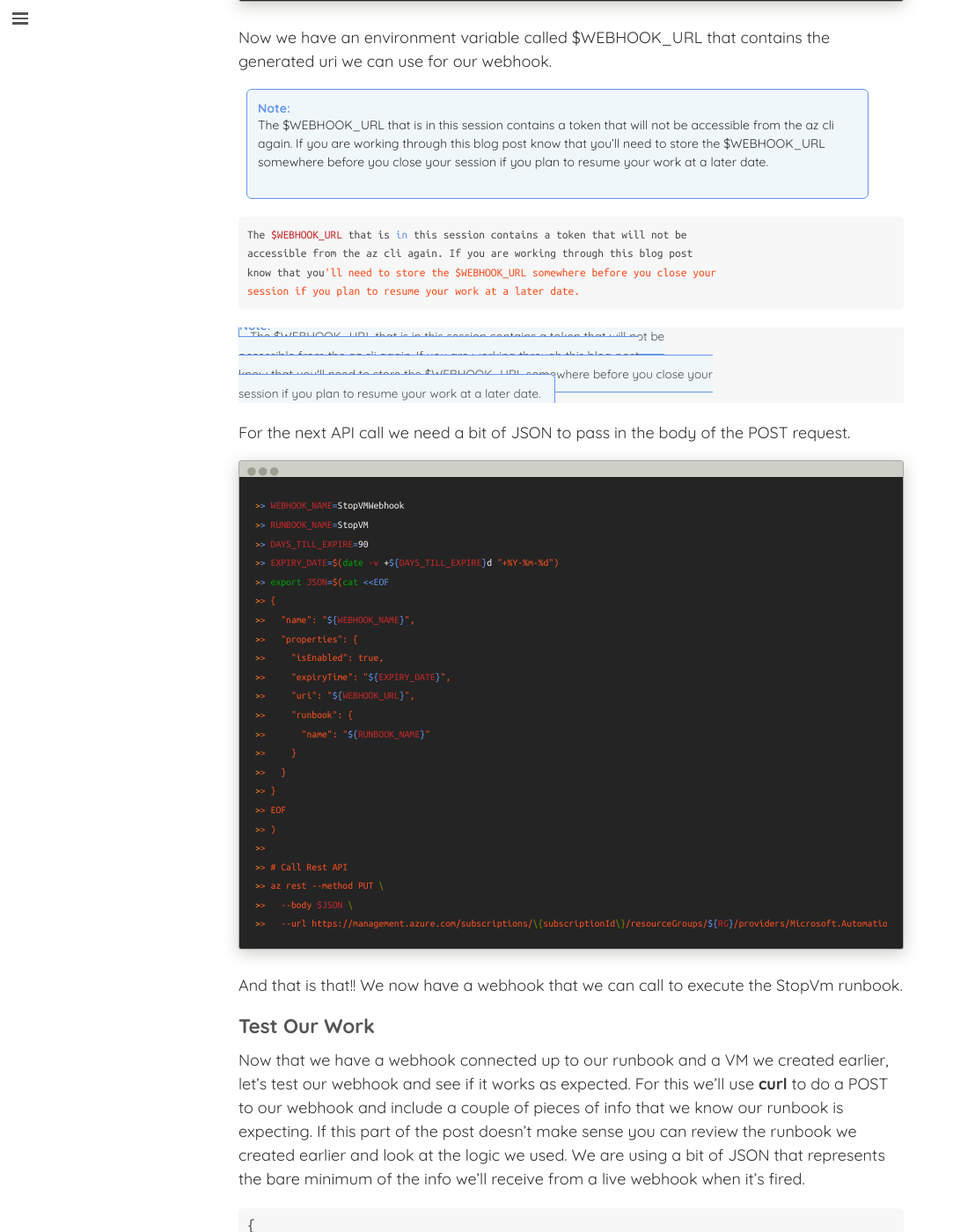
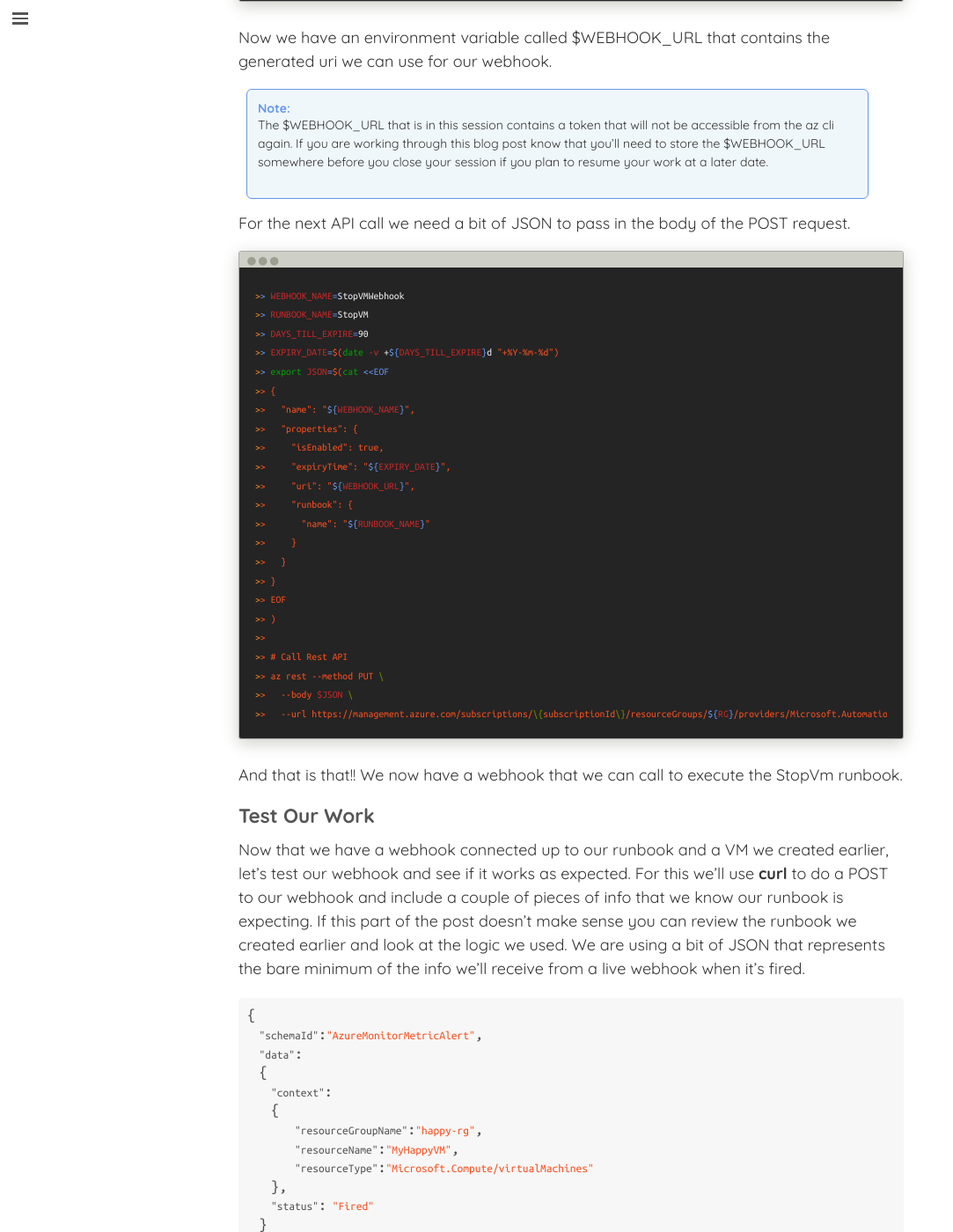
Before and after one commit to brentmcconnell/brentmcconnell.github.io, a Jekyll site: the page built from _posts/2021-03-18-autoshutdown.md, in a window 1280 px wide and 1400 px high, scrolled down 6107 px. Shown: the whole window at 88% size, without its empty margins (0-1083 px from the left). Built offline with Jekyll 4.4.1, drawn with Linux system fonts in a browser that asks for light colours; nearby versions of some CDN libraries; comment, search, counter and statistics services are not loaded; some of the changed text lies outside the part shown.

Commit message:
changed style

````diff
--- a/_posts/2021-03-18-autoshutdown.md
+++ b/_posts/2021-03-18-autoshutdown.md
@@ -235,20 +235,6 @@ generated uri we can use for our webhook.
 > know that you'll need to store the $WEBHOOK_URL somewhere before you close your
 > session if you plan to resume your work at a later date.
 
-```shell
-The $WEBHOOK_URL that is in this session contains a token that will not be
-accessible from the az cli again. If you are working through this blog post
-know that you'll need to store the $WEBHOOK_URL somewhere before you close your
-session if you plan to resume your work at a later date.
-```
-
-```note
-The $WEBHOOK_URL that is in this session contains a token that will not be
-accessible from the az cli again. If you are working through this blog post
-know that you'll need to store the $WEBHOOK_URL somewhere before you close your
-session if you plan to resume your work at a later date.
-```
-
 For the next API call we need a bit of JSON to pass in the body of the POST
 request.
 
--- a/_sass/_code.scss
+++ b/_sass/_code.scss
@@ -69,40 +69,6 @@ pre a:last-of-type::before {
 pre a:only-of-type::before {
   padding: 10px;
 }
-
-.language-note {
-  -moz-border-radius: $border-radius;
-  -webkit-border-radius: $border-radius;
-  position: relative;
-  background-color: #f0f7fb;
-  border: solid 1px $dark-blue;
-  border-radius: 6px;
-  line-height: 18px;
-  overflow: hidden;
-  padding: 12px;
-  font-family: $font-family !important;
-
-  &::before
-  {
-    content: 'Note: ';
-    position: absolute;
-    top: 0;
-    left: 0;
-    width: 100%;
-    font-weight: bold;
-    font-size: 1em;
-    color: $dark-blue;
-  }
-
-  .highlight {
-    margin: 0;
-    padding: 0;
-    background-color: initial;
-    color: red;
-  }
-
-}
-
 
 .language-terminal {
   position: relative;
````
